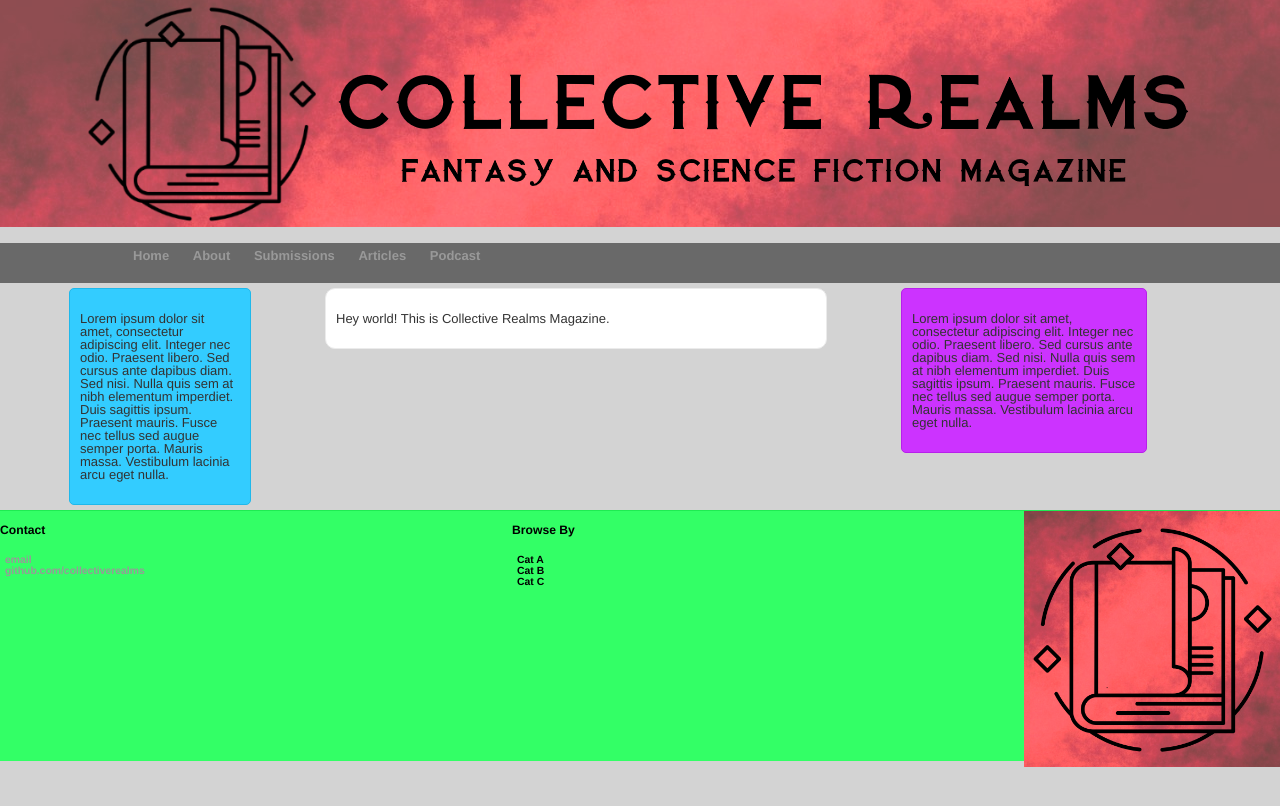
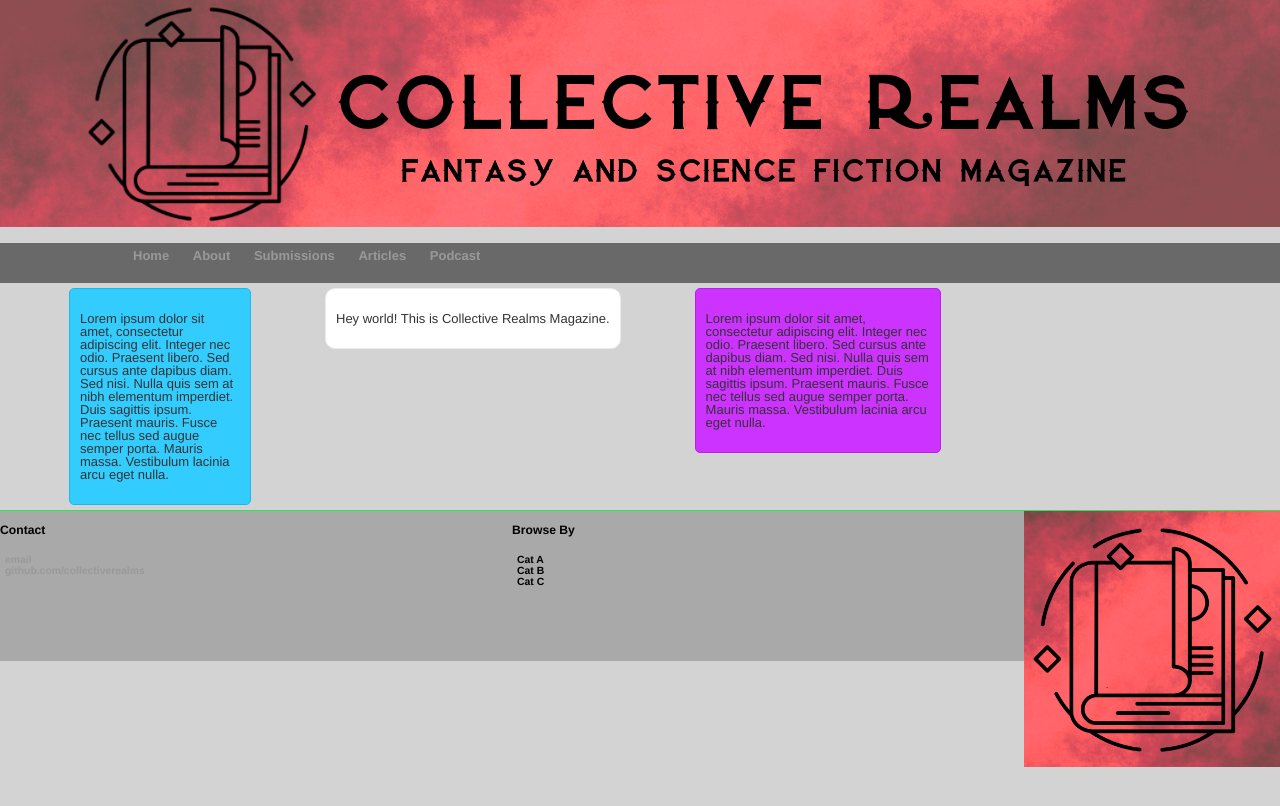
Before and after one commit to collectiverealms/collectiverealms, a Jekyll site: the page built from index.html, in a window 1280 px wide. Shown: the top 806 px of the page. Built offline with Jekyll 4.4.1, drawn with Linux system fonts in a browser that asks for light colours; the list of posts is cut into pages by our own code.

Commit message:
Update main.css

```diff
--- a/css/main.css
+++ b/css/main.css
@@ -75,7 +75,7 @@ body {
 /* content contents */
 
                     #contentwrap {
-                        width: 40%;
+                        width: 45;
                         float: left;
                         margin-left: 5%;
                     }
@@ -126,8 +126,8 @@ body {
                     }
 
                     #footer {
-                        height: 250px;
-                        background: #33FF66;
+                        height: 150px;
+                        background: #A9A9A9;
                         border-top: 1px solid #1feb52;
                         margin: 0px;
                         font-size: .8em;
```
